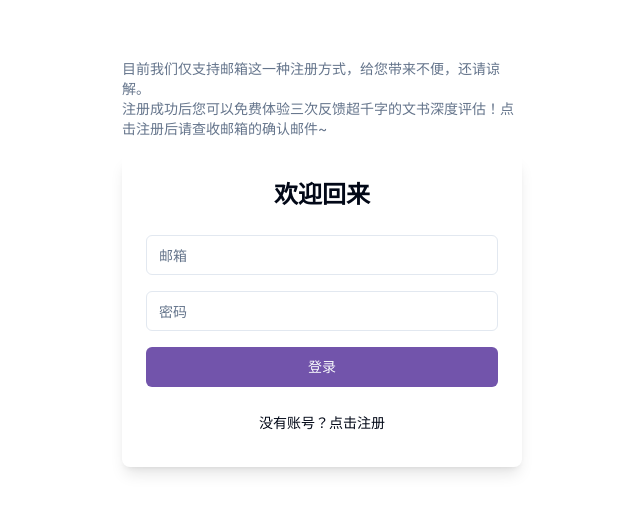
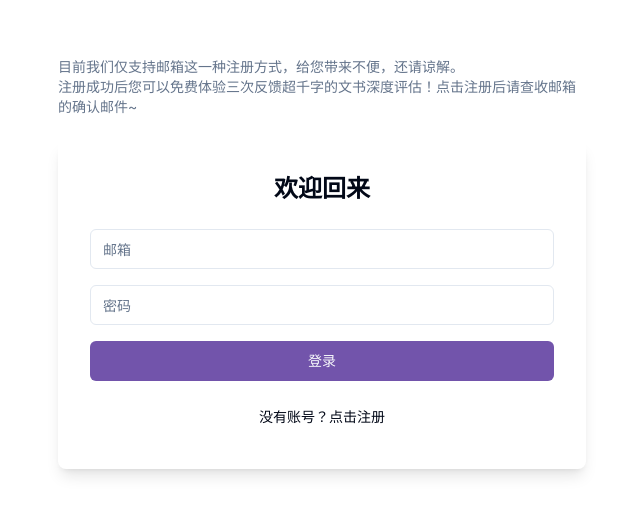
Before and after one commit to zeyangxu/ps-mentor, a React (Vite) app: page /login in a window 1280 px wide. Shown: the part 137-652 px from the top of the page, without its empty margins (318-958 px from the left). Built offline with nearby package versions, Linux system fonts and the light colour scheme.

Commit message:
Move registration message outside box
Relocate the registration message in the Login component to be outside of the box for improved layout and visibility.
[skip gpt_engineer]

```diff
--- a/src/pages/Login.tsx
+++ b/src/pages/Login.tsx
@@ -3,13 +3,13 @@ import { AuthForm } from "@/components/auth/AuthForm"
 const Login = () => {
   return (
     <div className="min-h-screen bg-background flex items-center justify-center">
-      <div className="max-w-md w-full mx-auto px-6">
-        <div className="mb-4 text-sm text-muted-foreground">
+      <div className="max-w-xl w-full mx-auto px-6">
+        <div className="text-sm text-muted-foreground mb-6">
           目前我们仅支持邮箱这一种注册方式，给您带来不便，还请谅解。
           <br />
           注册成功后您可以免费体验三次反馈超千字的文书深度评估！点击注册后请查收邮箱的确认邮件~
         </div>
-        <div className="w-full bg-card rounded-lg shadow-lg p-6">
+        <div className="w-full bg-card rounded-lg shadow-lg p-8">
           <h1 className="text-2xl font-bold text-center mb-6">欢迎回来</h1>
           <AuthForm />
         </div>
```
